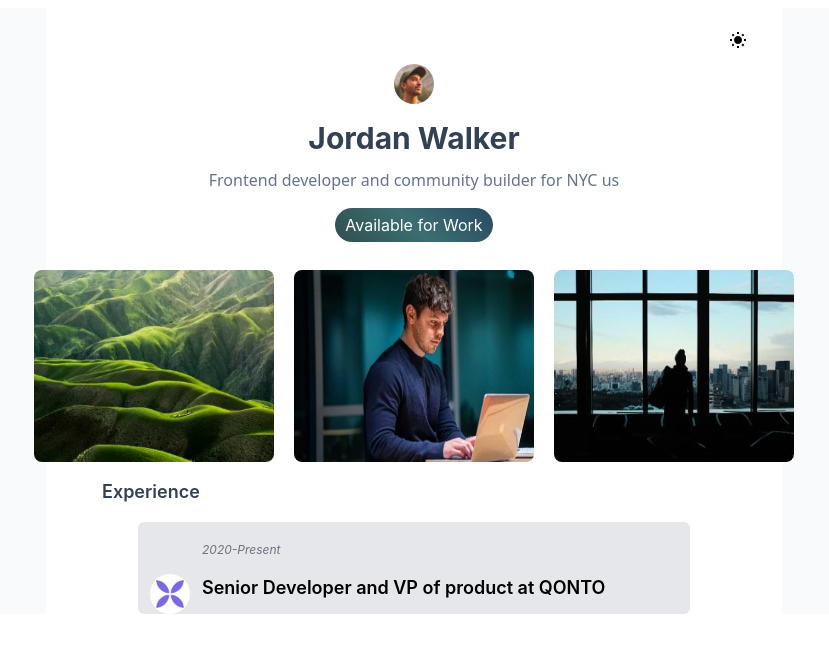
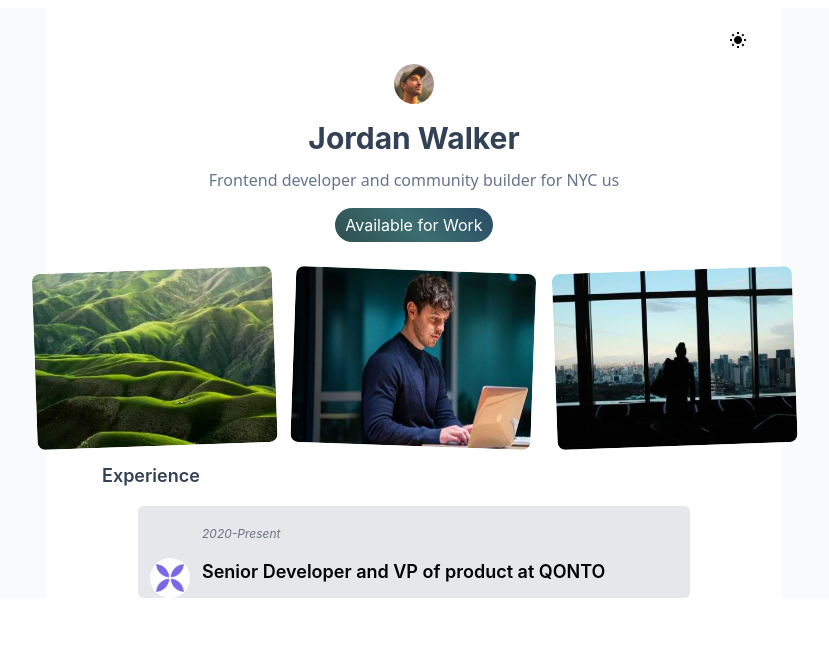
Before and after one commit to vyas2610/Portfolio-Template, a React (Create React App) app: page / in a window 1280 px wide. Shown: the top 652 px of the page, without its empty margins (226-1055 px from the left). Built offline with nearby package versions, Linux system fonts and the light colour scheme.

Commit message:
Fixed the event error...

```diff
--- a/src/components/header.jsx
+++ b/src/components/header.jsx
@@ -30,14 +30,14 @@ const Header = () => {
       <div className=" h-50 w-4/5 m-auto mt-2 ">
         <div className="md:flex md:flex-row  gap-5 sm:flex sm:flex-col  sm:justify-self-center">
 
-          <div className={`lg:w-60 lg:h-48 md:w-52 md:h-40 sm:w-60 sm:h-40 ${isHovered ? 'img1' : ''}`} onMouseEnter={handleMouseOver} onMouseLeave={handleMouseOut}>
+          <div className={`lg:w-60 lg:h-44 md:w-52 md:h-40 sm:w-60 sm:h-40 ease-in-out ${isHovered ? 'img-1' : ''}`} onMouseEnter={handleMouseOver} onMouseLeave={handleMouseOut}>
             <img
               src="./images/slider3.jpg"
               alt=""
               className="w-full h-full rounded-lg my-5 "
             />
           </div>
-          <div className={`lg:w-60 lg:h-48 md:w-52 md:h-40 sm:w-60 sm:h-40 ${isHovered ? 'img2' : ''}`} onMouseEnter={handleMouseOver} onMouseLeave={handleMouseOut}>
+          <div className={`lg:w-60 lg:h-44 md:w-52 md:h-40 sm:w-60 sm:h-40 ease-in-out ${isHovered ? 'img-2' : ''}`} onMouseEnter={handleMouseOver} onMouseLeave={handleMouseOut}>
             <img
               src="./images/slider2.jpg"
               alt=""
@@ -45,7 +45,7 @@ const Header = () => {
             />
           </div>
 
-          <div className={`lg:w-60 lg:h-48 md:w-52 md:h-40 sm:w-60 sm:h-40 ${isHovered ? 'img1' : ''}`} onMouseEnter={handleMouseOver} onMouseLeave={handleMouseOut}>
+          <div className={`lg:w-60 lg:h-44 md:w-52 md:h-40 sm:w-60 sm:h-40 ease-in-out  ${isHovered ? 'img-1' : ''}`} onMouseEnter={handleMouseOver} onMouseLeave={handleMouseOut}>
             <img
               src="./images/slider1.jpg"
               alt=""
```
